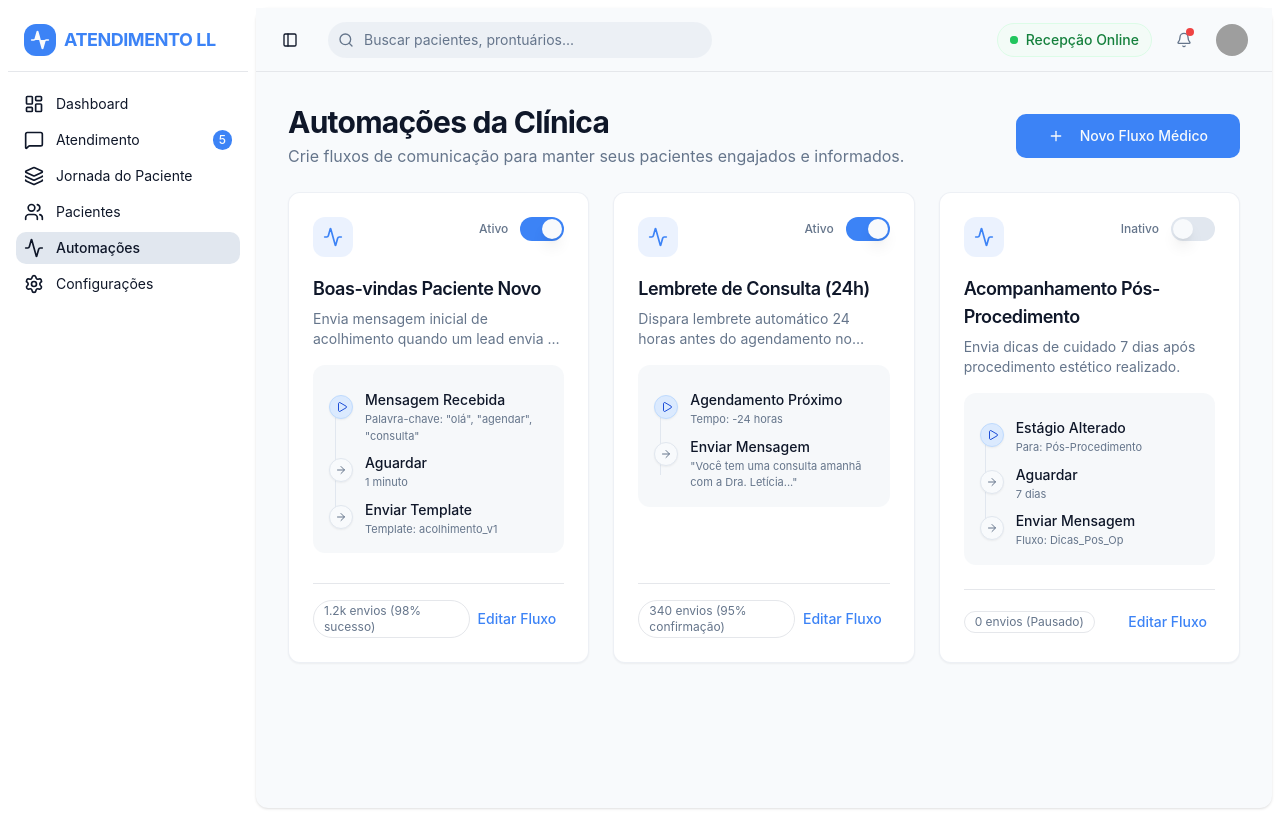
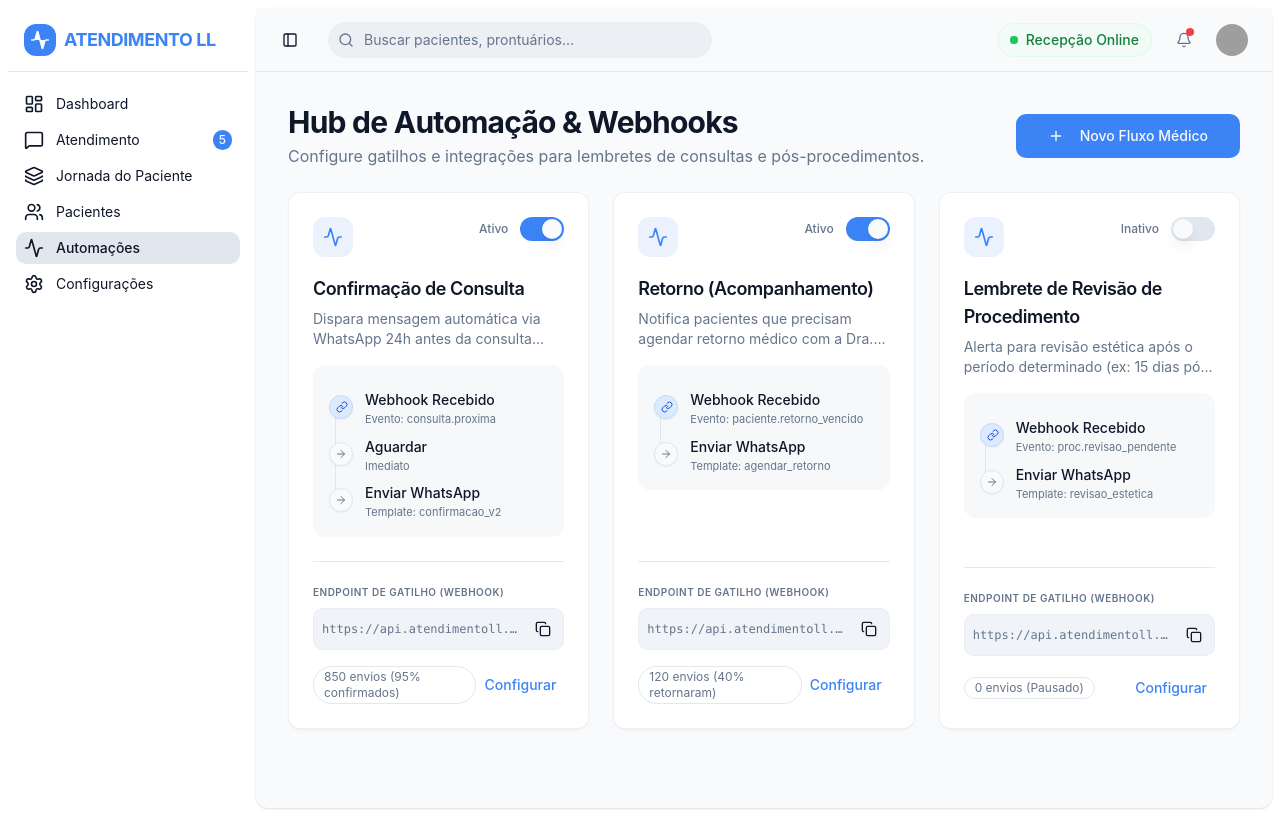
Before and after one commit to suporteguilhermelima-a11y/saas-atendimento-e-crm-tirho9p4z, a React (Vite) app: page /automacoes in a window 1280 px wide. Built offline with nearby package versions, Linux system fonts and the light colour scheme; grey boxes are pictures that could not be loaded.

Commit message:
feat: Implement ATENDIMENTO LL CRM features

```diff
--- a/src/pages/Automacoes.tsx
+++ b/src/pages/Automacoes.tsx
@@ -2,52 +2,83 @@ import { Card, CardHeader, CardTitle, CardDescription, CardContent } from '@/com
 import { Button } from '@/components/ui/button'
 import { Badge } from '@/components/ui/badge'
 import { Switch } from '@/components/ui/switch'
-import { Activity, MessageSquare, Clock, ArrowRight, Play, Plus, CalendarDays } from 'lucide-react'
+import {
+  Activity,
+  MessageSquare,
+  Clock,
+  ArrowRight,
+  Link,
+  Plus,
+  CalendarDays,
+  Copy,
+} from 'lucide-react'
 
 const WORKFLOWS = [
   {
     id: 1,
-    name: 'Boas-vindas Paciente Novo',
-    desc: 'Envia mensagem inicial de acolhimento quando um lead envia a primeira mensagem.',
+    name: 'Confirmação de Consulta',
+    desc: 'Dispara mensagem automática via WhatsApp 24h antes da consulta médica agendada.',
     active: true,
-    stats: '1.2k envios (98% sucesso)',
+    stats: '850 envios (95% confirmados)',
+    webhook: 'https://api.atendimentoll.com/wh/confirm',
     steps: [
       {
         type: 'trigger',
+        icon: CalendarDays,
+        text: 'Webhook Recebido',
+        sub: 'Evento: consulta.proxima',
+      },
+      { type: 'action', icon: Clock, text: 'Aguardar', sub: 'Imediato' },
+      {
+        type: 'action',
         icon: MessageSquare,
-        text: 'Mensagem Recebida',
-        sub: 'Palavra-chave: "olá", "agendar", "consulta"',
+        text: 'Enviar WhatsApp',
+        sub: 'Template: confirmacao_v2',
       },
-      { type: 'action', icon: Clock, text: 'Aguardar', sub: '1 minuto' },
-      { type: 'action', icon: Activity, text: 'Enviar Template', sub: 'Template: acolhimento_v1' },
     ],
   },
   {
     id: 2,
-    name: 'Lembrete de Consulta (24h)',
-    desc: 'Dispara lembrete automático 24 horas antes do agendamento no sistema.',
+    name: 'Retorno (Acompanhamento)',
+    desc: 'Notifica pacientes que precisam agendar retorno médico com a Dra. Letícia.',
     active: true,
-    stats: '340 envios (95% confirmação)',
+    stats: '120 envios (40% retornaram)',
+    webhook: 'https://api.atendimentoll.com/wh/retorno',
     steps: [
-      { type: 'trigger', icon: CalendarDays, text: 'Agendamento Próximo', sub: 'Tempo: -24 horas' },
+      {
+        type: 'trigger',
+        icon: Activity,
+        text: 'Webhook Recebido',
+        sub: 'Evento: paciente.retorno_vencido',
+      },
       {
         type: 'action',
         icon: MessageSquare,
-        text: 'Enviar Mensagem',
-        sub: '"Você tem uma consulta amanhã com a Dra. Letícia..."',
+        text: 'Enviar WhatsApp',
+        sub: 'Template: agendar_retorno',
       },
     ],
   },
   {
     id: 3,
-    name: 'Acompanhamento Pós-Procedimento',
-    desc: 'Envia dicas de cuidado 7 dias após procedimento estético realizado.',
+    name: 'Lembrete de Revisão de Procedimento',
+    desc: 'Alerta para revisão estética após o período determinado (ex: 15 dias pós-botox).',
     active: false,
     stats: '0 envios (Pausado)',
+    webhook: 'https://api.atendimentoll.com/wh/revisao',
     steps: [
-      { type: 'trigger', icon: Activity, text: 'Estágio Alterado', sub: 'Para: Pós-Procedimento' },
-      { type: 'action', icon: Clock, text: 'Aguardar', sub: '7 dias' },
-      { type: 'action', icon: MessageSquare, text: 'Enviar Mensagem', sub: 'Fluxo: Dicas_Pos_Op' },
+      {
+        type: 'trigger',
+        icon: Activity,
+        text: 'Webhook Recebido',
+        sub: 'Evento: proc.revisao_pendente',
+      },
+      {
+        type: 'action',
+        icon: MessageSquare,
+        text: 'Enviar WhatsApp',
+        sub: 'Template: revisao_estetica',
+      },
     ],
   },
 ]
@@ -57,9 +88,9 @@ export default function Automacoes() {
     <div className="space-y-6">
       <div className="flex flex-col sm:flex-row justify-between items-start sm:items-center gap-4">
         <div>
-          <h1 className="text-3xl font-bold tracking-tight">Automações da Clínica</h1>
+          <h1 className="text-3xl font-bold tracking-tight">Hub de Automação & Webhooks</h1>
           <p className="text-muted-foreground mt-1">
-            Crie fluxos de comunicação para manter seus pacientes engajados e informados.
+            Configure gatilhos e integrações para lembretes de consultas e pós-procedimentos.
           </p>
         </div>
         <Button size="lg">
@@ -101,7 +132,7 @@ export default function Automacoes() {
                       ${step.type === 'trigger' ? 'bg-blue-100 border-blue-200 text-blue-700' : 'bg-background border-border text-muted-foreground'}`}
                     >
                       {step.type === 'trigger' ? (
-                        <Play className="w-3 h-3 ml-0.5" />
+                        <Link className="w-3 h-3 ml-0.5" />
                       ) : (
                         <ArrowRight className="w-3 h-3" />
                       )}
@@ -114,7 +145,24 @@ export default function Automacoes() {
                 ))}
               </div>
 
-              <div className="flex items-center justify-between mt-auto pt-4 border-t">
+              <div className="space-y-4 mt-auto pt-4 border-t">
+                <div>
+                  <span className="text-[10px] font-semibold text-muted-foreground uppercase tracking-wider">
+                    Endpoint de Gatilho (Webhook)
+                  </span>
+                  <div className="bg-muted/50 rounded-md p-2 mt-1.5 flex items-center justify-between text-xs font-mono text-muted-foreground border border-border/50">
+                    <span className="truncate mr-2">{flow.webhook}</span>
+                    <Button
+                      variant="ghost"
+                      size="icon"
+                      className="h-6 w-6 shrink-0 hover:bg-background"
+                    >
+                      <Copy className="w-3 h-3" />
+                    </Button>
+                  </div>
+                </div>
+
+                <div className="flex items-center justify-between">
                   <Badge
                     variant="outline"
                     className="font-normal text-xs text-muted-foreground bg-transparent"
@@ -126,8 +174,9 @@ export default function Automacoes() {
                     size="sm"
                     className="text-primary h-8 px-2 hover:bg-primary/10"
                   >
-                  Editar Fluxo
+                    Configurar
                   </Button>
+                </div>
               </div>
             </CardContent>
           </Card>
--- a/src/pages/CRM.tsx
+++ b/src/pages/CRM.tsx
@@ -1,24 +1,23 @@
+import { useState } from 'react'
 import { Card } from '@/components/ui/card'
 import { Button } from '@/components/ui/button'
 import { Badge } from '@/components/ui/badge'
 import { Avatar, AvatarFallback, AvatarImage } from '@/components/ui/avatar'
 import { ScrollArea, ScrollBar } from '@/components/ui/scroll-area'
-import { Plus, MoreHorizontal, Calendar, Activity } from 'lucide-react'
+import { Plus, MoreHorizontal, Calendar, Activity, AlertTriangle } from 'lucide-react'
+import { cn } from '@/lib/utils'
 
 const PIPELINE_STAGES = [
-  { id: 'lead', title: 'Novo Lead', color: 'border-blue-200 bg-blue-50/50', count: 3 },
-  { id: 'triage', title: 'Triagem', color: 'border-purple-200 bg-purple-50/50', count: 2 },
-  {
-    id: 'scheduled',
-    title: 'Consulta Agendada',
-    color: 'border-orange-200 bg-orange-50/50',
-    count: 2,
-  },
-  { id: 'treatment', title: 'Em Tratamento', color: 'border-yellow-200 bg-yellow-50/50', count: 2 },
-  { id: 'post_op', title: 'Pós-Procedimento', color: 'border-green-200 bg-green-50/50', count: 4 },
+  { id: 'lead', title: 'Novo Lead', color: 'border-blue-200 bg-blue-50/50' },
+  { id: 'triage', title: 'Triagem', color: 'border-purple-200 bg-purple-50/50' },
+  { id: 'scheduled', title: 'Consulta Agendada', color: 'border-orange-200 bg-orange-50/50' },
+  { id: 'return', title: 'Retorno', color: 'border-pink-200 bg-pink-50/50' },
+  { id: 'treatment', title: 'Em Tratamento', color: 'border-yellow-200 bg-yellow-50/50' },
+  { id: 'post_op', title: 'Pós-Procedimento', color: 'border-green-200 bg-green-50/50' },
+  { id: 'consulting', title: 'Consultoria', color: 'border-indigo-200 bg-indigo-50/50' },
 ]
 
-const DEALS = [
+const INITIAL_DEALS = [
   {
     id: 1,
     stage: 'lead',
@@ -26,6 +25,7 @@ const DEALS = [
     procedure: 'Avaliação Facial',
     date: 'Hoje',
     avatar: 'https://img.usecurling.com/ppl/thumbnail?gender=female&seed=1',
+    hoursInStage: 2,
   },
   {
     id: 2,
@@ -34,14 +34,25 @@ const DEALS = [
     procedure: 'Tratamento Capilar',
     date: 'Ontem',
     avatar: 'https://img.usecurling.com/ppl/thumbnail?gender=male&seed=5',
+    hoursInStage: 24,
   },
   {
     id: 3,
     stage: 'triage',
     name: 'Carlos Santos',
     procedure: 'Dúvidas Botox',
-    date: '2 dias atrás',
+    date: '3 dias atrás',
     avatar: 'https://img.usecurling.com/ppl/thumbnail?gender=male&seed=2',
+    hoursInStage: 54, // Triggers alert (> 48h)
+  },
+  {
+    id: 6,
+    stage: 'triage',
+    name: 'Fernanda Lima',
+    procedure: 'Avaliação',
+    date: 'Hoje',
+    avatar: 'https://img.usecurling.com/ppl/thumbnail?gender=female&seed=8',
+    hoursInStage: 12,
   },
   {
     id: 4,
@@ -50,25 +61,59 @@ const DEALS = [
     procedure: 'Preenchimento',
     date: 'Dia 15/10 - 14h',
     avatar: 'https://img.usecurling.com/ppl/thumbnail?gender=female&seed=12',
+    hoursInStage: 10,
+  },
+  {
+    id: 7,
+    stage: 'return',
+    name: 'Roberto Costa',
+    procedure: 'Revisão Pós-Botox',
+    date: 'Semana que vem',
+    avatar: 'https://img.usecurling.com/ppl/thumbnail?gender=male&seed=15',
+    hoursInStage: 5,
   },
   {
     id: 5,
     stage: 'treatment',
     name: 'Ana Oliveira',
-    procedure: 'Protocolo de Pele - Sessão 2',
+    procedure: 'Protocolo de Pele',
     date: 'Em andamento',
     avatar: 'https://img.usecurling.com/ppl/thumbnail?gender=female&seed=3',
+    hoursInStage: 120,
   },
 ]
 
 export default function CRM() {
+  const [deals, setDeals] = useState(INITIAL_DEALS)
+
+  const handleDragStart = (e: React.DragEvent, dealId: number) => {
+    e.dataTransfer.setData('dealId', dealId.toString())
+  }
+
+  const handleDragOver = (e: React.DragEvent) => {
+    e.preventDefault()
+  }
+
+  const handleDrop = (e: React.DragEvent, stageId: string) => {
+    e.preventDefault()
+    const dealIdStr = e.dataTransfer.getData('dealId')
+    if (!dealIdStr) return
+    const dealId = parseInt(dealIdStr, 10)
+
+    setDeals((currentDeals) =>
+      currentDeals.map((deal) =>
+        deal.id === dealId ? { ...deal, stage: stageId, hoursInStage: 0 } : deal,
+      ),
+    )
+  }
+
   return (
     <div className="flex flex-col h-[calc(100vh-8rem)]">
       <div className="flex flex-col sm:flex-row justify-between items-start sm:items-center gap-4 mb-6">
         <div>
-          <h1 className="text-3xl font-bold tracking-tight">Jornada do Paciente</h1>
+          <h1 className="text-3xl font-bold tracking-tight">Jornada Médica Especializada</h1>
           <p className="text-muted-foreground mt-1">
-            Gerencie o fluxo de atendimento desde o primeiro contato até o pós-procedimento.
+            Gerencie o pipeline de pacientes, focando na conversão e acompanhamento.
           </p>
         </div>
         <div className="flex gap-2 w-full sm:w-auto">
@@ -83,8 +128,16 @@ export default function CRM() {
 
       <ScrollArea className="flex-1 -mx-4 md:-mx-6 lg:-mx-8 px-4 md:px-6 lg:px-8 pb-4">
         <div className="flex gap-6 h-full min-w-max animate-fade-in">
-          {PIPELINE_STAGES.map((stage) => (
-            <div key={stage.id} className="flex flex-col w-80 shrink-0">
+          {PIPELINE_STAGES.map((stage) => {
+            const stageDeals = deals.filter((deal) => deal.stage === stage.id)
+
+            return (
+              <div
+                key={stage.id}
+                className="flex flex-col w-80 shrink-0"
+                onDragOver={handleDragOver}
+                onDrop={(e) => handleDrop(e, stage.id)}
+              >
                 <div
                   className={`flex items-center justify-between mb-3 px-3 py-2 rounded-lg border ${stage.color} dark:bg-muted/20 dark:border-border`}
                 >
@@ -93,16 +146,32 @@ export default function CRM() {
                     variant="secondary"
                     className="bg-background shadow-sm text-xs font-medium px-2"
                   >
-                  {stage.count}
+                    {stageDeals.length}
                   </Badge>
                 </div>
 
-              <div className="flex-1 flex flex-col gap-3 min-h-[200px] rounded-xl bg-muted/30 p-2 border border-dashed border-transparent hover:border-border transition-colors">
-                {DEALS.filter((deal) => deal.stage === stage.id).map((deal) => (
+                <div className="flex-1 flex flex-col gap-3 min-h-[200px] rounded-xl bg-muted/30 p-2 border border-dashed border-transparent hover:border-border/50 transition-colors">
+                  {stageDeals.map((deal) => {
+                    // Logic for Recovery Alerts
+                    const isStagnant = deal.stage === 'triage' && deal.hoursInStage > 48
+
+                    return (
                       <Card
                         key={deal.id}
-                    className="cursor-grab active:cursor-grabbing hover:shadow-md transition-all border border-border/50 group"
+                        draggable
+                        onDragStart={(e) => handleDragStart(e, deal.id)}
+                        className={cn(
+                          'cursor-grab active:cursor-grabbing hover:shadow-md transition-all group relative',
+                          isStagnant
+                            ? 'border-destructive/60 shadow-sm bg-destructive/5'
+                            : 'border-border/50 bg-card',
+                        )}
                       >
+                        {isStagnant && (
+                          <div className="absolute -top-2.5 -right-2 bg-destructive text-destructive-foreground text-[10px] px-2 py-0.5 rounded-full font-bold flex items-center gap-1 shadow-sm animate-pulse z-10">
+                            <AlertTriangle className="w-3 h-3" /> &gt;48h Retido
+                          </div>
+                        )}
                         <div className="p-3">
                           <div className="flex justify-between items-start mb-2">
                             <div className="flex items-center gap-2">
@@ -129,22 +198,23 @@ export default function CRM() {
                             </div>
                             <div className="flex items-center text-primary bg-primary/10 px-2 py-1 rounded-md">
                               <Activity className="w-3 h-3 mr-0.5" />
-                          Ver Ficha
+                              Ficha
                             </div>
                           </div>
                         </div>
                       </Card>
-                ))}
+                    )
+                  })}
 
-                {/* Empty State placeholder */}
-                {DEALS.filter((deal) => deal.stage === stage.id).length === 0 && (
+                  {stageDeals.length === 0 && (
                     <div className="flex items-center justify-center h-24 text-sm text-muted-foreground/50 border border-dashed rounded-lg">
-                    Nenhum paciente
+                      Arraste pacientes para cá
                     </div>
                   )}
                 </div>
               </div>
-          ))}
+            )
+          })}
         </div>
         <ScrollBar orientation="horizontal" />
       </ScrollArea>
```
Also changed, not shown: src/pages/Index.tsx (+49 -52 lines), .skip.config.json. Lines whose indentation alone changed are shown as unchanged.
